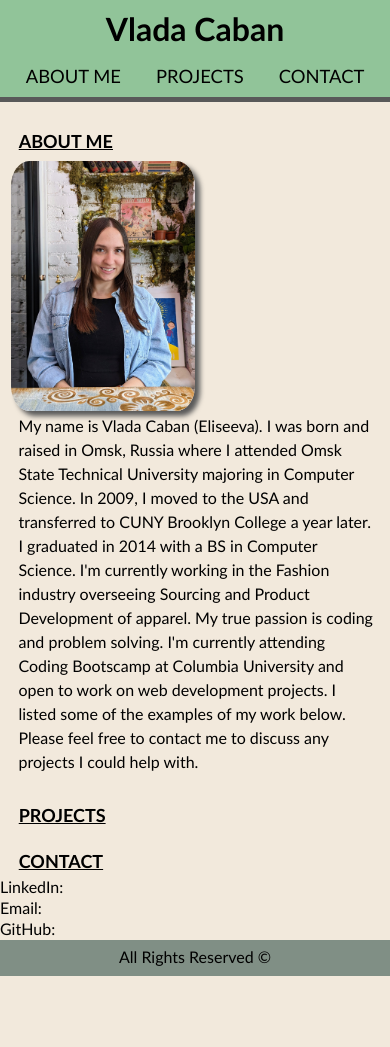
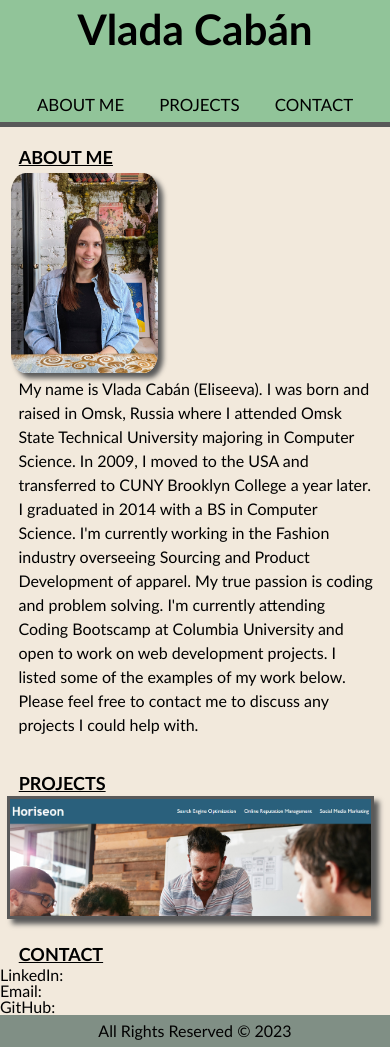
Before and after one commit to vlada-caban/my-portfolio, a plain HTML site: page index.html in a window 390 px wide. Before the commit the page ends 976 px from the top, so only its background shows below. Drawn offline with Linux system fonts and the light colour scheme.

Commit message:
updated projects section

```diff
--- a/assets/css/style.css
+++ b/assets/css/style.css
@@ -1,17 +1,17 @@
 * {
     box-sizing: border-box;
-    font-family: 'Trebuchet MS', 'Lucida Sans Unicode', 'Lucida Grande', 'Lucida Sans', Arial, sans-serif;
     margin: 0;
     border: 0;
+    font-family: 'Trebuchet MS', 'Lucida Sans Unicode', 'Lucida Grande', 'Lucida Sans', Arial, sans-serif;
 }
 
 body {
     display: flex;
     flex-direction: column;
     background-color: #f2e9dc;
-    line-height: 1.3;
 }
 
+/* Header styling */
 header {
     display: flex;
     width: 100%;
@@ -28,6 +28,7 @@ header h1 {
     margin: 2%;
 }
 
+/* Main navigation */
 nav {
     margin: 2%;
 }
@@ -36,7 +37,6 @@ nav ul {
     display: flex;
     list-style-type: none;
     gap: 15px;
-    min-width: 300px;
 }
 
 nav a {
@@ -47,7 +47,8 @@ nav a {
     padding: 10px;
 }
 
-nav a:hover {
+nav a:hover,
+nav a:active {
     text-decoration: underline;
     font-weight: bold;
 }
@@ -59,17 +60,58 @@ main {
     max-width: 96%;
 }
 
+/* About Me section*/
 .about-me {
     display: flex;
-    /* padding-top: 10%; */
     margin: 3% 0;
-    padding-top: 100px;
+    padding-top: 10%;
     align-items: center;
 }
 
-.projects,
+.about-me-content {
+    display: flex;
+    padding-left: 2%;
+}
+
+.about-me-content img {
+    border-radius: 10%;
+    width: 170px;
+    height: 215px;
+    object-fit: cover;
+    box-shadow: 5px 5px 5px #595959;
+}
+
+.about-me-content p {
+    font-size: 16px;
+    line-height: 1.5;
+    margin-left: 3%;
+    max-width: 900px;
+    align-self: center;
+}
+
+/* Projects section*/
+.projects {
+    display: flex;
+    margin-top: 2%;
+    align-items: center;
+}
+
+.projects-content {
+    display: flex;
+    padding-left: 2%;
+}
+
+.feature-project img{
+    border: 3px solid #595959;
+    width: 100%;
+    height: 100%;
+    object-fit: cover;
+    box-shadow: 5px 5px 5px #595959;
+}
+
 .contact {
     display: flex;
+    margin-top: 2%;
 }
 
 .about-me-title,
@@ -79,7 +121,7 @@ main {
     width: 200px;
     padding: 5%;
     border-right: 2px solid black;
-    align-self: flex-start;
+    align-self: center;
 }
 
 .about-me-title h2,
@@ -90,26 +132,8 @@ main {
     white-space: nowrap;
 }
 
-.about-me-content {
-    display: flex;
-    padding-left: 2%;
-}
 
-.about-me-content img {
-    border-radius: 10%;
-    width: 25%;
-    height: 25%;
-    /* width: 170px;
-    height: 215px; */
-    object-fit: cover;
-    box-shadow: 5px 5px 5px #595959;
-}
 
-.about-me-content p {
-    font-size: 16px;
-    line-height: 1.5;
-    margin-left: 3%;
-}
 
 footer {
     display: flex;
@@ -122,9 +146,21 @@ footer {
 @media screen and (max-width: 768px) {
     header {
         flex-direction: column;
+        height: 15vh;
     }
 
-    .about-me,
+    header h1 {
+        font-size: 5vmax;
+    }
+
+    nav a {
+        font-size: 2vmax;
+    }
+
+    .about-me {
+flex-direction: column;
+padding-top: 14vh;
+    }
     .projects,
     .contact {
         flex-direction: column;
@@ -135,10 +171,9 @@ footer {
     }
 
     .about-me-content img {
-        width: 50%;
-        height: 50%;
+        width: 40%;
+        height: 40%;
         margin: 1%;
-
     }
 
     .about-me-title,
@@ -147,6 +182,7 @@ footer {
         border-right: none;
         text-decoration: underline;
         padding-bottom: 1%;
+        align-self: flex-start;
     }
 
 }
--- a/index.html
+++ b/index.html
@@ -12,7 +12,8 @@
 
 <body>
     <header>
-        <h1>Vlada Caban</h1>
+        <!-- <h1><img src="img/logo.png" alt="logo" />Vlada Cabán</h1> -->
+        <h1>Vlada Cabán</h1>
         <nav>
             <ul>
                 <li><a href="#about-me">About Me</a></li>
@@ -30,7 +31,7 @@
             <article class="about-me-content">
                 <img src="./assets/images/profile-image.jpg" alt="Vlada Caban Profile Image">
 
-                <p>My name is Vlada Caban (Eliseeva). I was born and raised in Omsk, Russia where I attended Omsk State
+                <p>My name is Vlada Cabán (Eliseeva). I was born and raised in Omsk, Russia where I attended Omsk State
                     Technical University
                     majoring in Computer Science. In 2009, I moved to the USA and transferred to CUNY Brooklyn College
                     a year later. I
@@ -51,13 +52,17 @@
             <aside class="projects-title">
                 <h2>Projects</h2>
             </aside>
+<section class="projects-content">
+    <!-- how do I add text on top of the image         -->
+    <section class="feature-project">
+                <a href="https://vlada-caban.github.io/horiseon-code-refactor/"><img src="./assets/images/feature-project.png" alt="Vlada Caban Profile Image"></a>
+            </section>
 
-            <section id="feature-project"> </section>
-            <section id="project-one"> </section>
-            <section id="project-two"> </section>
-            <section id="project-three"> </section>
-            <section id="project-four"> </section>
-
+            <section class="project-one"> </section>
+            <section class="project-two"> </section>
+            <section class="project-three"> </section>
+            <section class="project-four"> </section>
+        </section>
         </section>
 
         <section id="contact" class="contact">
@@ -73,7 +78,7 @@
 
     </main>
 
-    <footer>All Rights Reserved &copy;</footer>
+    <footer>All Rights Reserved &copy; 2023</footer>
 
 
 </body>
```
Also changed, not shown: assets/images/feature-project.png (added).
